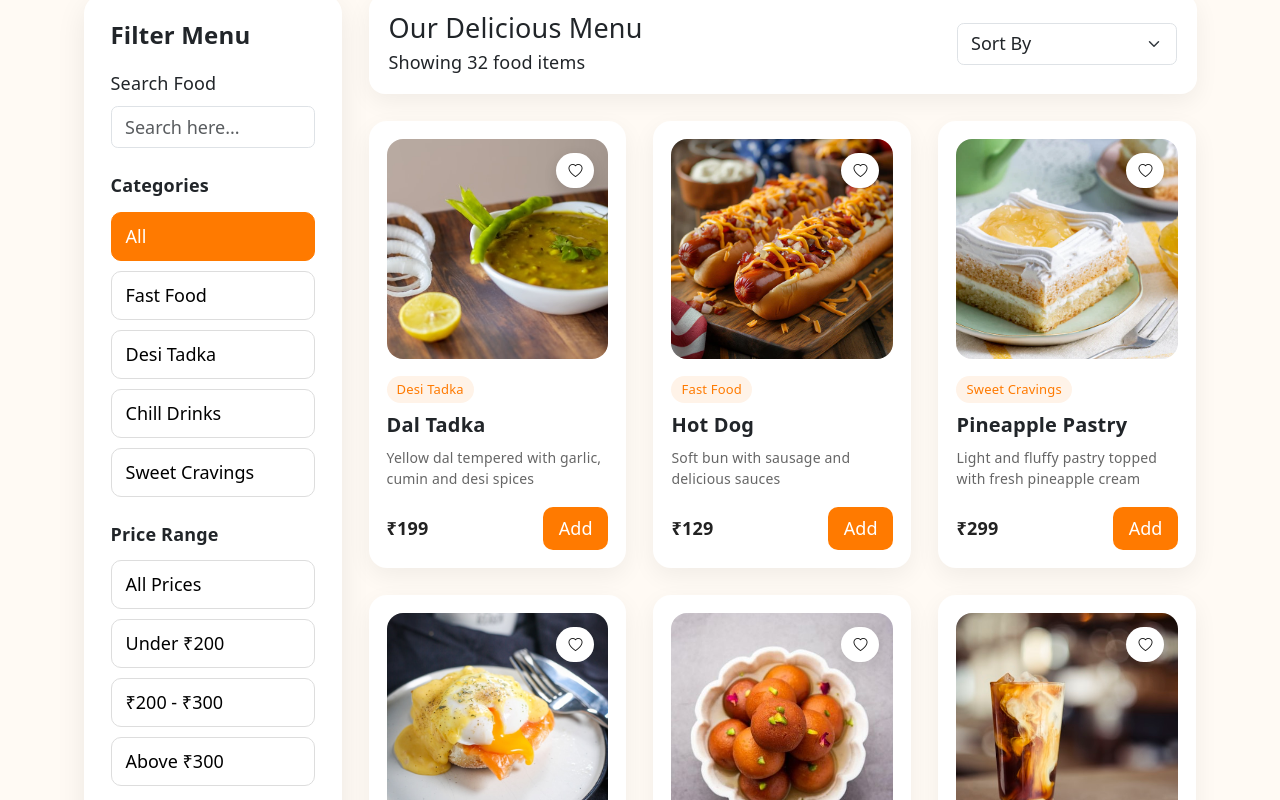
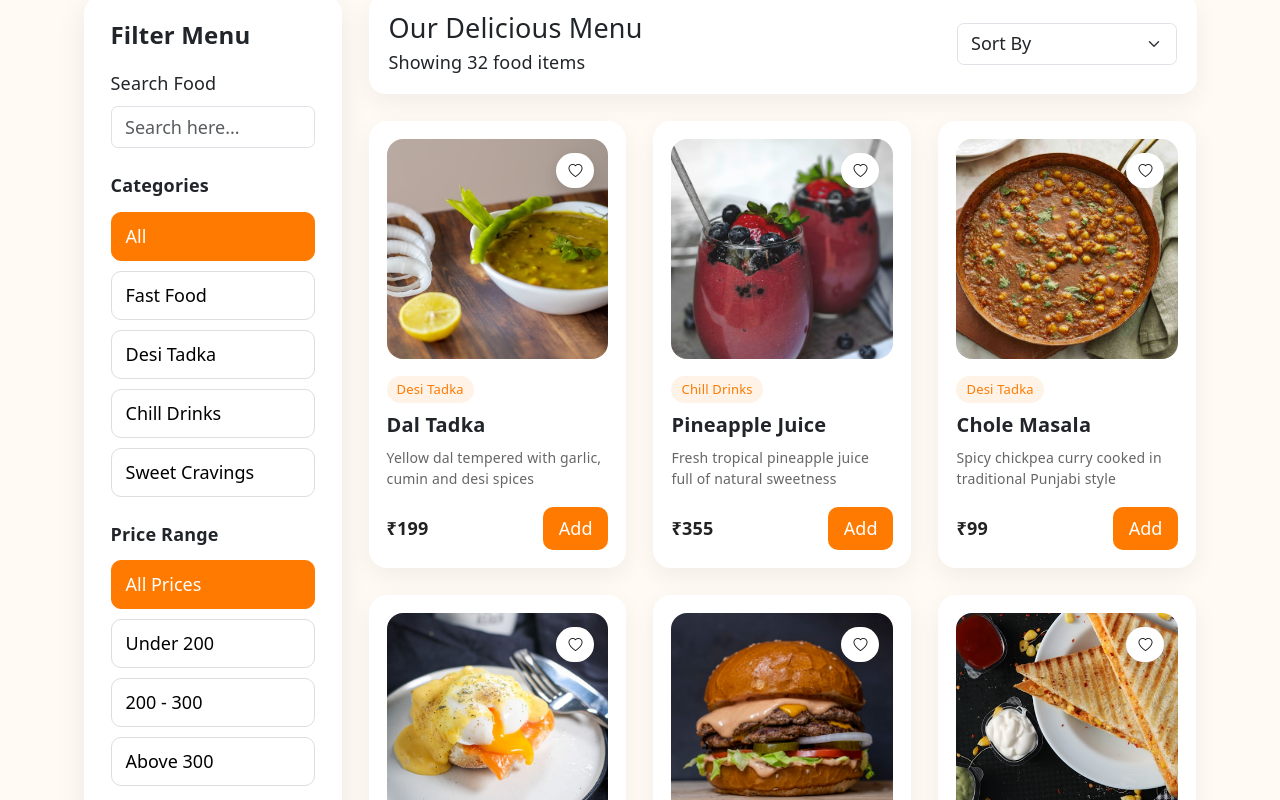
Before and after one commit to rahul-rajput246/FoodieHub, a React (Vite) app: page /menu in a window 1280 px wide. Shown: the part 660-1460 px from the top of the page. Built offline with nearby package versions, Linux system fonts and the light colour scheme.

Commit message:
did price filter

```diff
--- a/src/components/MenuFilter.jsx
+++ b/src/components/MenuFilter.jsx
@@ -1,9 +1,11 @@
-import { menuItems } from "../data/Menudata";
+import { menuItems, allPrice } from "../data/Menudata";
 import { useState, useMemo } from "react";
 import { categories } from '../data/Homedata';
 import '../pages/Menu.css';
 
 function MenuFilter({ addToCart, add_cart, plus_cart, minus_cart,wishList,wish }) {
+
+  {/* Category Filter */}
 
   const allCategories = [{id:0,title:"All"}, ...categories]
 
@@ -13,7 +15,23 @@ function MenuFilter({ addToCart, add_cart, plus_cart, minus_cart,wishList,wish }
       return [...menuItems].sort(() => Math.random() - 0.5).slice(0,8);
   }, []);
 
-  const filterFood = activeCategory === "All" ? randomFood : menuItems.filter((item) => item.category === activeCategory);
+  const randomPrice = useMemo(() => {
+     return [...menuItems].sort(() => Math.random() - 0.5);
+  }, []);
+
+  const filterFood = activeCategory === "All" ? randomPrice : menuItems.filter((item) => item.category === activeCategory);
+
+ {/* Price Filter */}
+
+  const [activePrice,setPrice] = useState("All Prices");
+
+  const filterPrice = activePrice === "All Prices"
+                      ? filterFood
+                      : activePrice === "Under 200"
+                      ? filterFood.filter((item) => item.price < 200)
+                      : activePrice === "200 - 300"
+                      ? filterFood.filter((item) => item.price >= 200 && item.price <= 300)
+                      : filterFood.filter((item) => item.price > 300);
 
   return (
     <section className="menu_page py-5">
@@ -55,10 +73,15 @@ function MenuFilter({ addToCart, add_cart, plus_cart, minus_cart,wishList,wish }
                   <h5>Price Range</h5>
                 </div>
                 <div className="category_buttons">
-                  <button className="menu_filter_btn">All Prices</button>
-                  <button className="menu_filter_btn">Under ₹200</button>
-                  <button className="menu_filter_btn">₹200 - ₹300</button>
-                  <button className="menu_filter_btn">Above ₹300</button>
+                  {allPrice.map((item) => (
+                      <button
+                      key={item.id}
+                      className={`menu_filter_btn ${activePrice === item.title ? "active" : ""}`}
+                      onClick={() => setPrice(item.title)}
+                      >
+                          {item.title}
+                      </button>
+                   ))}
                 </div>
               </div>
 
@@ -93,7 +116,7 @@ function MenuFilter({ addToCart, add_cart, plus_cart, minus_cart,wishList,wish }
             </div>
 
             <div className="row">
-              {filterFood.map((item) => {
+              {filterPrice.map((item) => {
                 const cartItem = addToCart.find((cart) => cart.id === item.id);
 
                 return (
--- a/src/data/Menudata.jsx
+++ b/src/data/Menudata.jsx
@@ -215,7 +215,7 @@ export const menuItems = [
     id: 20,
     name: "Brownie Shake",
     category: "Chill Drinks",
-    price: 139,
+    price: 499,
     rating: 4.9,
     description: "Rich brownie blended shake with chocolate chunks",
     image: "assets/images/brownie_shake.jfif",
@@ -235,7 +235,7 @@ export const menuItems = [
     id: 22,
     name: "Pineapple Juice",
     category: "Chill Drinks",
-    price: 179,
+    price: 355,
     rating: 4.4,
     description: "Fresh tropical pineapple juice full of natural sweetness",
     image: "assets/images/pineapple_juice.jfif",
@@ -305,7 +305,7 @@ export const menuItems = [
     id: 29,
     name: "Donut Cake",
     category: "Sweet Cravings",
-    price: 139,
+    price: 369,
     rating: 4.4,
     description: "Soft glazed donut topped with chocolate and sprinkles",
     image: "assets/images/donat_cake.jfif",
@@ -342,3 +342,25 @@ export const menuItems = [
     mostLoved: true,
   }
 ];
+
+{/* Price Filter Data*/}
+
+ export const allPrice = [
+    {
+      id:0,
+      title:"All Prices"
+    },
+    {
+      id:1,
+      title:"Under 200"
+    },
+    {
+      id:2,
+      title:"200 - 300"
+    },
+    {
+      id:3,
+      title:"Above 300"
+    }
+
+  ];
```
